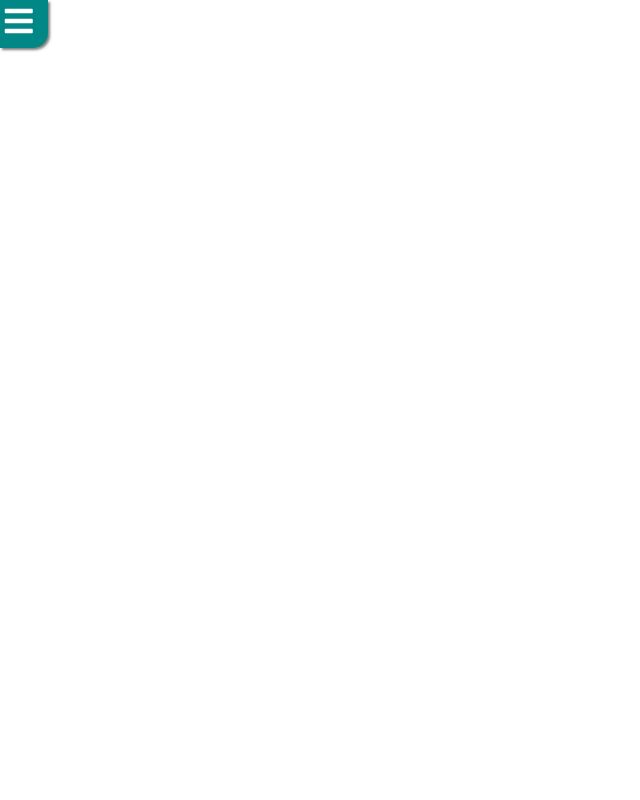
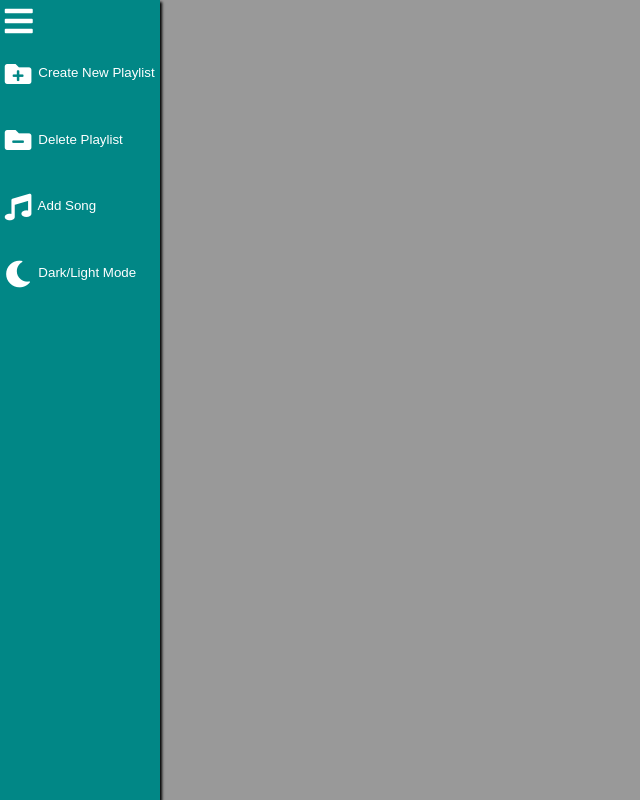
Before and after one commit to CamrynBowWow/Music-Player-JS, a plain HTML site: page index.html in a window 1280 px wide. Both pictures are taken after a click on the icon 18 px from the left and 20 px from the top of the page. Shown: the whole page, without its empty margins (0-640 px from the left). Drawn offline with Linux system fonts and the light colour scheme.

Commit message:
sidebar fix

```diff
--- a/index.html
+++ b/index.html
@@ -11,10 +11,9 @@
 </head>
 <body>
     <header>
-        <i onclick="sidebar()" class="fas fa-bars fa-2x"></i>
+        <a onclick="sidebar()"><i class="fas fa-bars fa-2x"></i></a>
 
-        <div class="menu-items">
-
+        <div class="menu-items" style="display:none">
 
             <button class="playlist-create"><i class="fas fa-folder-plus fa-2x"></i> Create New Playlist</button>
             <button ><i class="fas fa-folder-minus fa-2x"></i> Delete Playlist</button>
--- a/script.js
+++ b/script.js
@@ -6,14 +6,20 @@ const toggleMode = document.querySelector('.toggle-change')
 
 toggleMode.addEventListener('click', toggleChange);
 
-const enabledDarkMode = () => {
+const enabledDarkMode = (e) => {
     document.body.classList.add('darkmode');
+
+    toggleMode.querySelector('i.fas').classList.remove('fa-moon');
+    toggleMode.querySelector('i.fas').classList.add('fa-sun');
 
     localStorage.setItem('darkmode', 'enabled');
 }
 
 const disableDarkMode = () => {
     document.body.classList.remove('darkmode');
+
+    toggleMode.querySelector('i.fas').classList.remove('fa-sun');
+    toggleMode.querySelector('i.fas').classList.add('fa-moon');
 
     localStorage.setItem('darkmode', null);
 }
@@ -23,6 +29,7 @@ if(darkMode === 'enabled'){
 }
 
 function toggleChange(){
+
     darkMode = localStorage.getItem('darkmode');
 
     if (darkMode !== 'enabled') {
@@ -37,6 +44,27 @@ function toggleChange(){
 
 // Sidebar function
 
+const menuDisplay = document.querySelector('.menu-items');
+const headerSize = document.querySelector('header');
 
+function sidebar() {
+    console.log(menuDisplay)
+    if(menuDisplay.style.display === 'none'){
+        menuDisplay.style.display = 'grid';
+        headerSize.style.width = '10rem';
+        headerSize.style.height = '100vh';
+        headerSize.style.borderBottomRightRadius = '0px';
+        headerSize.style.boxShadow = 'rgb(0 0 0 / 1) 1.95px 1.95px 2.6px';
+        document.querySelector('body').style.backgroundColor = 'rgba(0, 0, 0, 0.4)';
+
+    } else {
+        menuDisplay.style.display = 'none';
+        headerSize.style.width = '3rem';
+        headerSize.style.height = '3rem';
+        headerSize.style.borderBottomRightRadius = '15px';
+        headerSize.style.boxShadow = 'rgb(0 0 0 / 51%) 1.95px 1.95px 2.6px';
+        document.querySelector('body').style.backgroundColor = '';
+    }
+}
 
 // Sidebar function end
--- a/style.css
+++ b/style.css
@@ -49,16 +49,17 @@ header {
   background: var(--header-color);
   width: 3rem;
   height: 3rem;
-  /* width: 10rem; */
   box-shadow: rgb(0 0 0 / 51%) 1.95px 1.95px 2.6px;
   border-bottom-right-radius: 15px;
+  transition: 0.3s all;
+  z-index: 5;
 }
 
 .menu-items {
-  display: none;
   color: var(--menu-items-color);
-  row-gap: 1rem;
+  row-gap: 2rem;
   margin: 1rem 0 0 0;
+  position: fixed;
 }
 
 .menu-items button {
```
